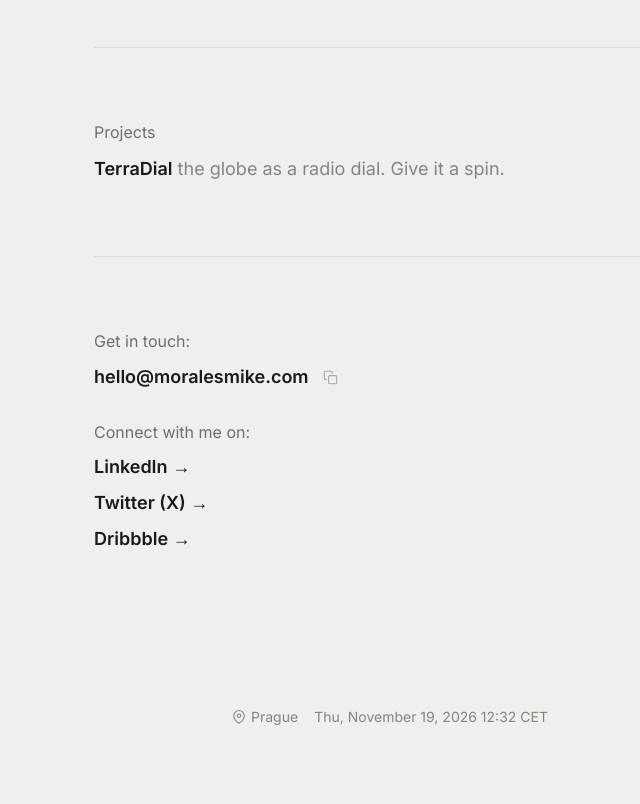
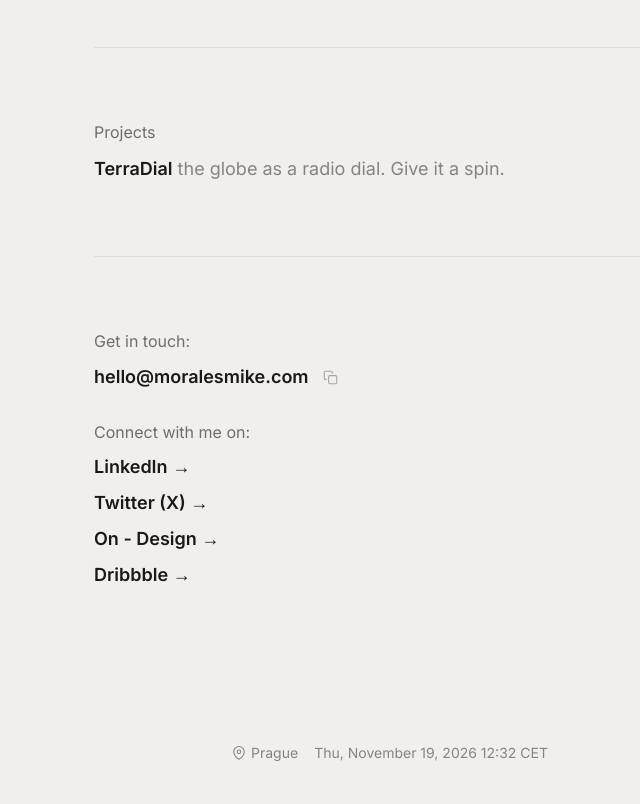
Before and after one commit to mykemorales/mykemorales.github.io, a plain HTML site: page index.html in a window 1280 px wide. Shown: the part 481-1285 px from the top of the page, without its empty margins (250-890 px from the left). Before the commit the page ends 1249 px from the top, so only its background shows below. Drawn offline with Linux system fonts and the light colour scheme; a web font is replaced by a local one.

Commit message:
Add On - Design link to Connect section
Co-Authored-By: Claude Opus 5.5 <noreply@anthropic.com>
Claude-Session: https://claude.ai/code/session_01T4fGoGBTSRsKDo81SnQZ1t

```diff
--- a/index.html
+++ b/index.html
@@ -665,6 +665,7 @@
         <div class="social-list">
           <a href="https://www.linkedin.com/in/mykemorales/" target="_blank" rel="noopener">LinkedIn →</a>
           <a href="https://x.com/MykeMorales" target="_blank" rel="noopener">Twitter (X) →</a>
+          <a href="https://on.design/mikemorales" target="_blank" rel="noopener">On - Design →</a>
           <a href="https://dribbble.com/mykemorales" target="_blank" rel="noopener">Dribbble →</a>
         </div>
       </div>
```
